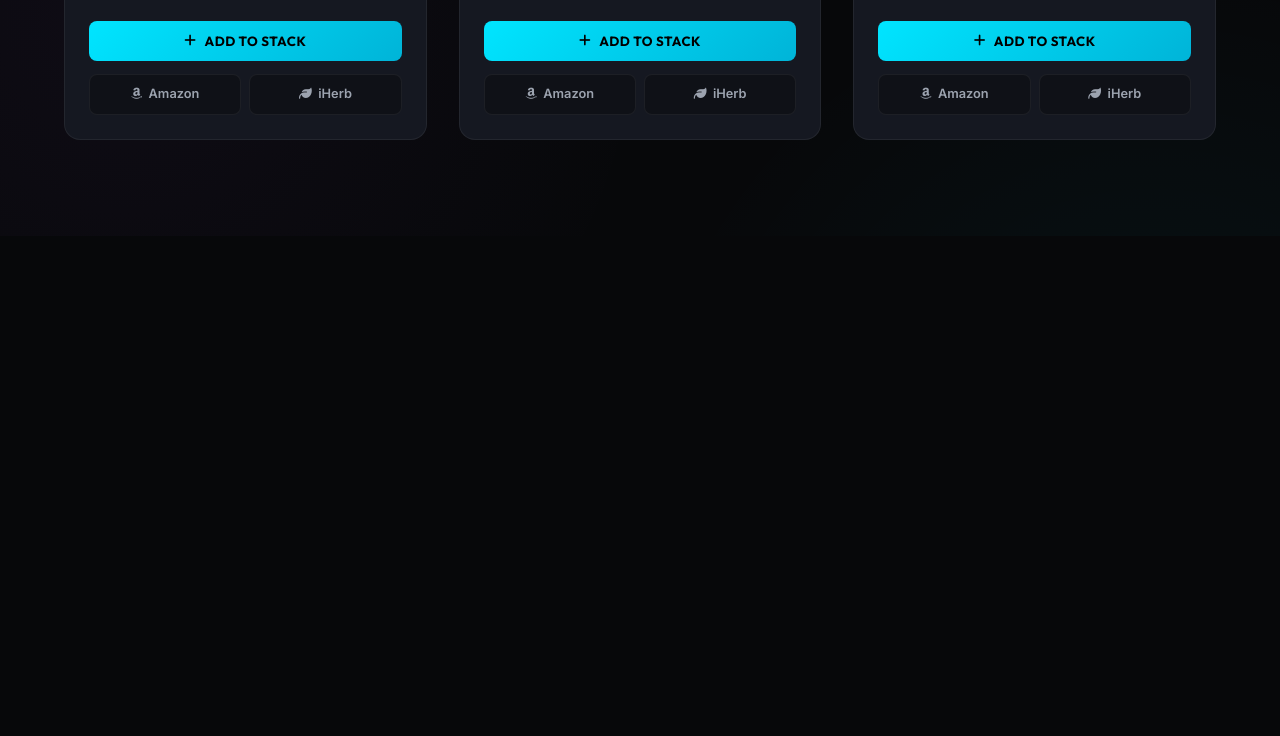
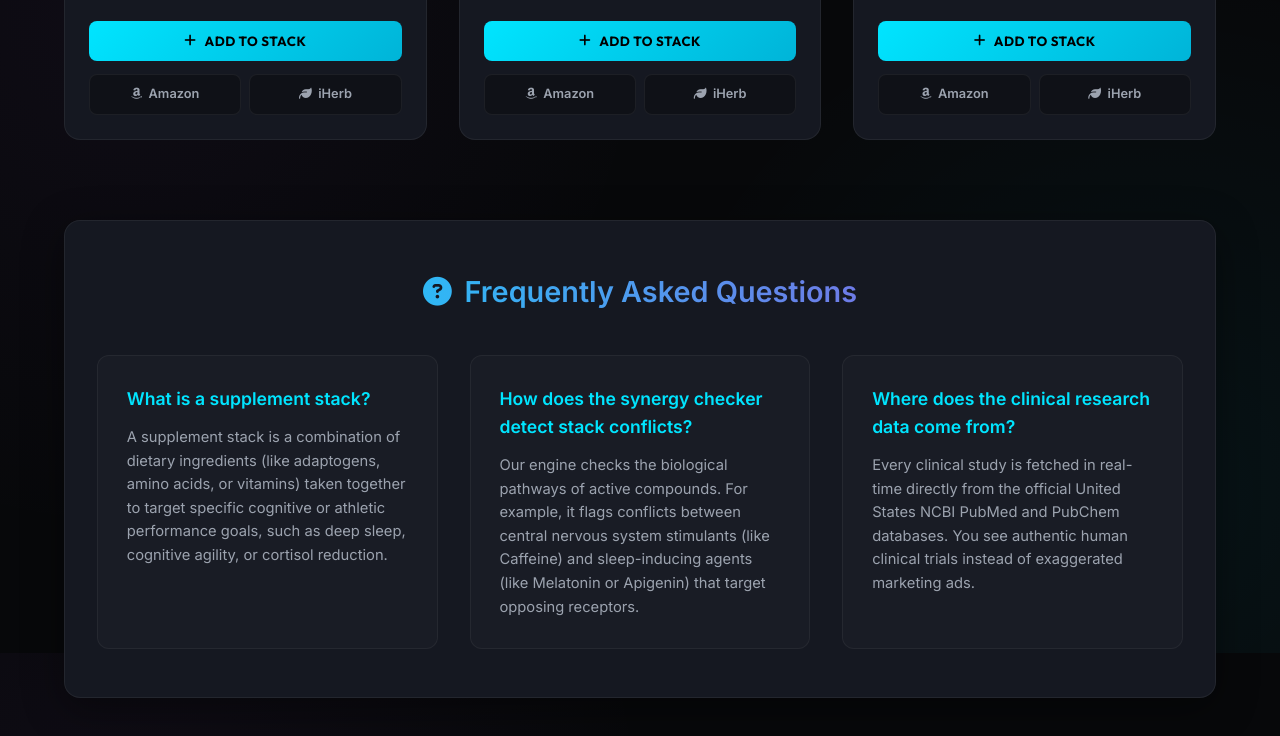
Before and after one commit to huzaifakhan5905-lab/neurostack, a plain HTML site: page index.html in a window 1280 px wide. Shown: the part 7347-8083 px from the top of the page. Before the commit the page ends 7583 px from the top, so only its background shows below. Drawn offline with Linux system fonts and the light colour scheme.

Commit message:
Add premium glassmorphic FAQ section to index.html and style.css for Search Engine optimization boost

```diff
--- a/index.html
+++ b/index.html
@@ -105,6 +105,25 @@
             <!-- Cards rendered dynamically by app.js -->
         </section>
 
+        <!-- Glassmorphic FAQ Section (SEO Booster) -->
+        <section class="faq-section">
+            <h2 class="faq-title"><i class="fa-solid fa-circle-question"></i> Frequently Asked Questions</h2>
+            <div class="faq-grid">
+                <div class="faq-card">
+                    <h4>What is a supplement stack?</h4>
+                    <p>A supplement stack is a combination of dietary ingredients (like adaptogens, amino acids, or vitamins) taken together to target specific cognitive or athletic performance goals, such as deep sleep, cognitive agility, or cortisol reduction.</p>
+                </div>
+                <div class="faq-card">
+                    <h4>How does the synergy checker detect stack conflicts?</h4>
+                    <p>Our engine checks the biological pathways of active compounds. For example, it flags conflicts between central nervous system stimulants (like Caffeine) and sleep-inducing agents (like Melatonin or Apigenin) that target opposing receptors.</p>
+                </div>
+                <div class="faq-card">
+                    <h4>Where does the clinical research data come from?</h4>
+                    <p>Every clinical study is fetched in real-time directly from the official United States NCBI PubMed and PubChem databases. You see authentic human clinical trials instead of exaggerated marketing ads.</p>
+                </div>
+            </div>
+        </section>
+
     </main>
 
     <!-- Slide-out Stack Drawer -->
--- a/style.css
+++ b/style.css
@@ -911,3 +911,61 @@ main {
 .stack-alert-text {
     line-height: 1.4;
 }
+
+/* FAQ Section Styles (SEO & UX Boost) */
+.faq-section {
+    margin-top: 5rem;
+    padding: 3rem 2rem;
+    background: var(--bg-card);
+    border: 1px solid var(--border-color);
+    border-radius: 16px;
+    box-shadow: 0 10px 40px rgba(0,0,0,0.4);
+    backdrop-filter: blur(12px);
+}
+
+.faq-title {
+    font-size: 1.8rem;
+    margin-bottom: 2.5rem;
+    color: var(--text-primary);
+    text-align: center;
+    background: linear-gradient(90deg, var(--accent-cyan), var(--accent-purple));
+    -webkit-background-clip: text;
+    -webkit-text-fill-color: transparent;
+    display: flex;
+    align-items: center;
+    justify-content: center;
+    gap: 0.8rem;
+}
+
+.faq-grid {
+    display: grid;
+    grid-template-columns: repeat(auto-fit, minmax(300px, 1fr));
+    gap: 2rem;
+}
+
+.faq-card {
+    background: rgba(255, 255, 255, 0.02);
+    border: 1px solid rgba(255, 255, 255, 0.05);
+    padding: 1.8rem;
+    border-radius: 12px;
+    transition: transform var(--transition-speed), border-color var(--transition-speed);
+}
+
+.faq-card:hover {
+    transform: translateY(-2px);
+    border-color: var(--accent-cyan);
+    background: rgba(255, 255, 255, 0.03);
+}
+
+.faq-card h4 {
+    font-size: 1.1rem;
+    color: var(--accent-cyan);
+    margin-bottom: 0.8rem;
+    font-weight: 600;
+}
+
+.faq-card p {
+    color: var(--text-secondary);
+    font-size: 0.92rem;
+    line-height: 1.6;
+}
```
